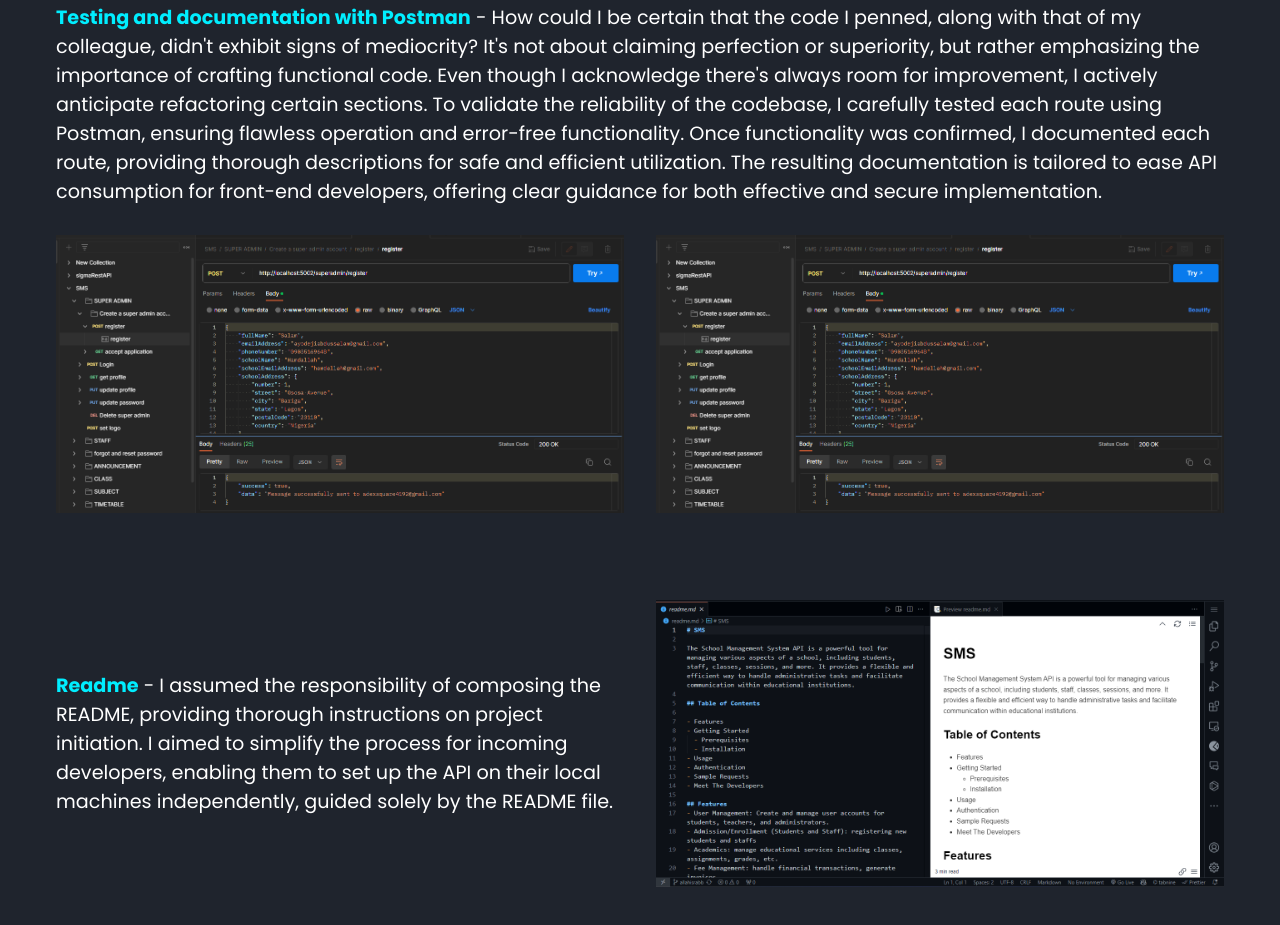
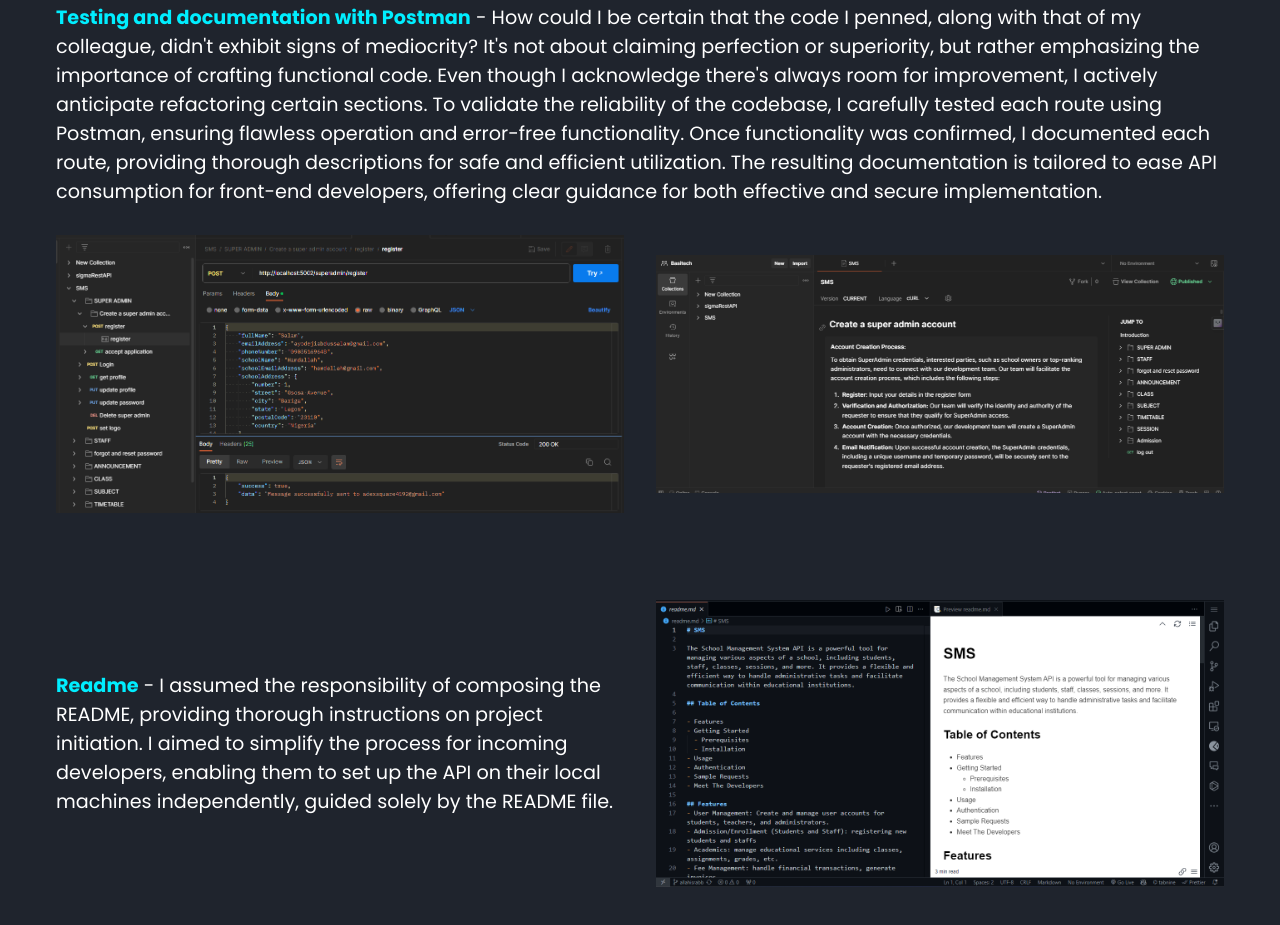
Before and after one commit to Abdussalam-Mujeeb-ur-rahman/allahisrabb-v1, a plain HTML site: page pages/work_experience/basitech/index.html in a window 1280 px wide. Shown: the part 5076-6001 px from the top of the page. Drawn offline with Linux system fonts and the light colour scheme.

Commit message:
picture for postman-doc added in basitech experience

```diff
--- a/pages/work_experience/basitech/index.html
+++ b/pages/work_experience/basitech/index.html
@@ -280,7 +280,7 @@
 
           <div class="grid2">
             <img src="../../../images/postman-test.png" alt="postman-test" class="image" /> <br class="break" />
-            <img src="../../../images/postman-test.png" alt="postman-test" class="image" /> <br class="break" />
+            <img src="../../../images/postman-doc.png" alt="postman-test" class="image" /> <br class="break" />
           </div>
         </li><br><br><br>
 
```
Also changed, not shown: images/postman-doc.png (added).
